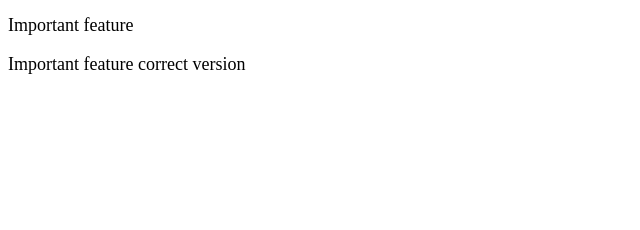
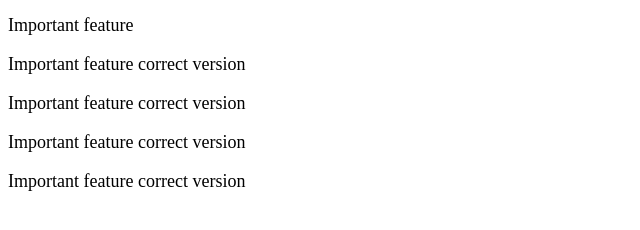
Before and after one commit to kalimeross/git-github-test, a plain HTML site: page index.html in a window 1280 px wide. Shown: the part 182-412 px from the top of the page, without its empty margins (0-640 px from the left). Drawn offline with Linux system fonts and the light colour scheme.

Commit message:
Two more important messages Fixes #2

```diff
--- a/index.html
+++ b/index.html
@@ -13,5 +13,6 @@
     <p>New paragraph</p>
     <p>Important feature</p>
     <p>Important feature correct version</p>
+    <p>Important feature correct version</p><p>Important feature correct version</p><p>Important feature correct version</p>
 </body>
 </html>
```
